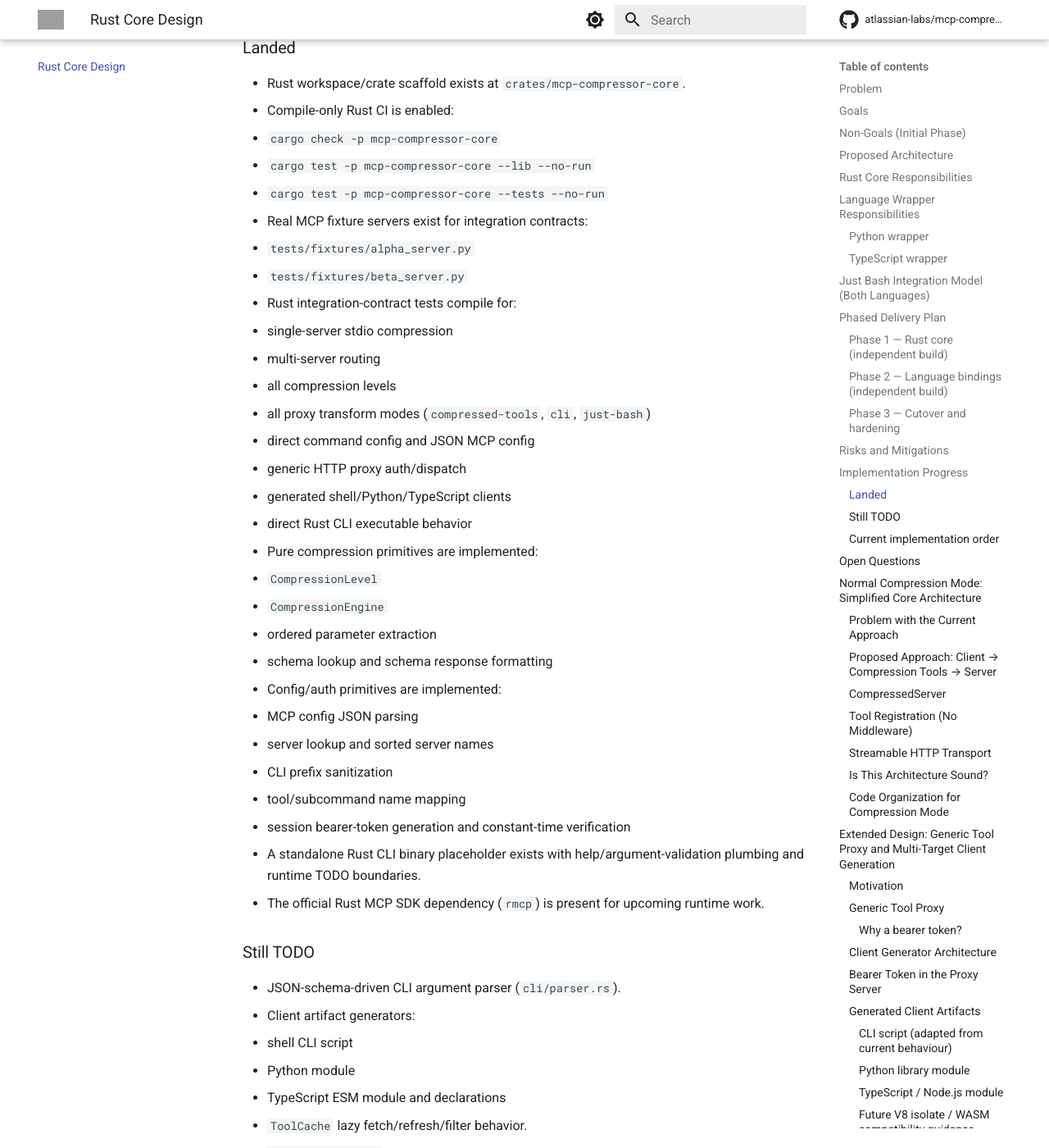
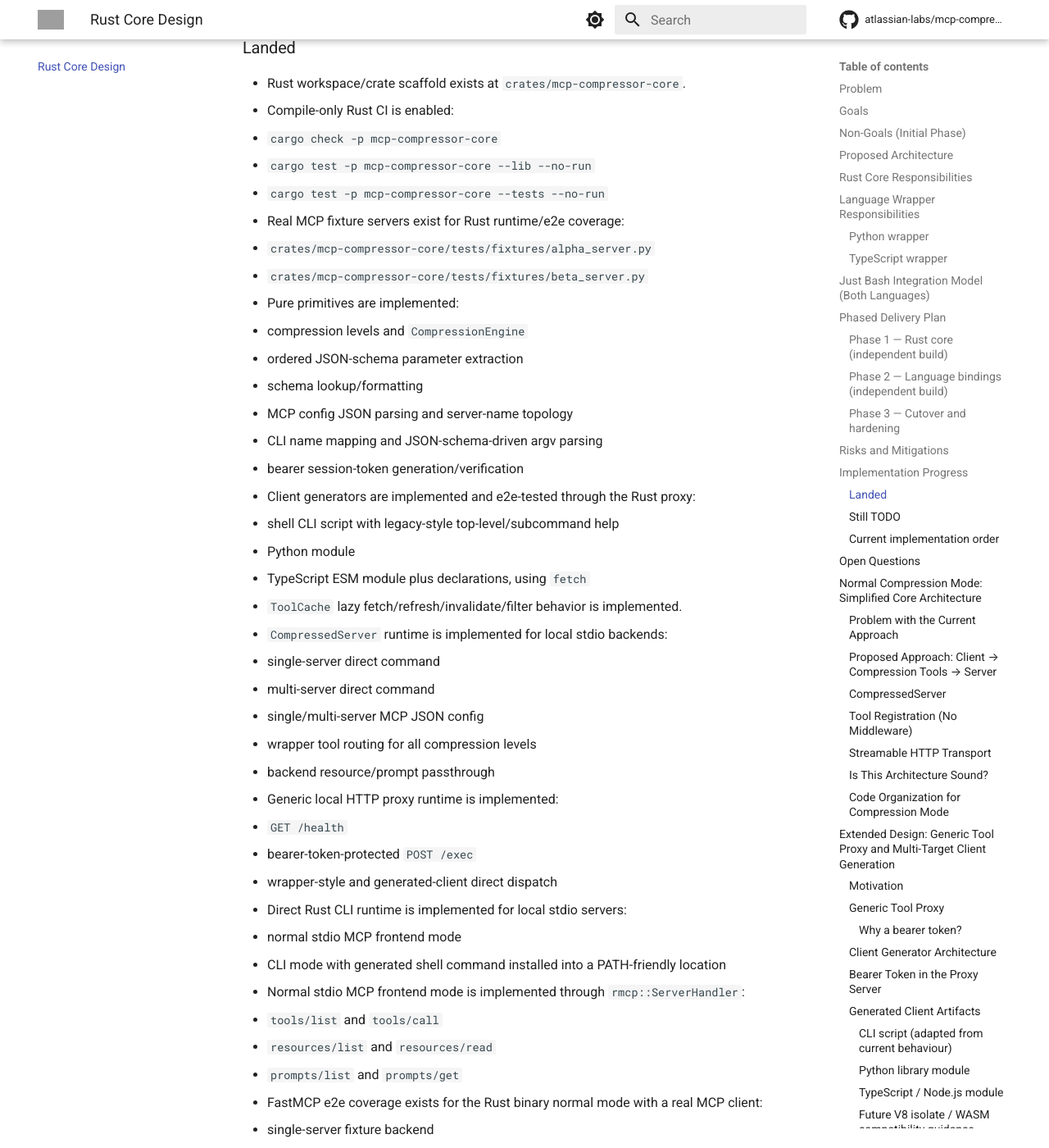
Before and after one commit to atlassian-labs/mcp-compressor, an MkDocs documentation site: the page built from docs/rust-core-design.md, in a window 1280 px wide and 1400 px high, scrolled down 4519 px. Shown: the whole window at 82% size. Built offline with MkDocs 1.6.1 and Material for MkDocs 9.7.7, drawn with Linux system fonts in a browser that asks for light colours; comment, search, counter and statistics services are not loaded; some of the changed text lies outside the part shown; grey boxes are pictures that could not be loaded.

Commit message:
docs: refresh rust core implementation status (#45)
Co-authored-by: Tim Esler <tesler@atlassian.com>

```diff
--- a/docs/rust-core-design.md
+++ b/docs/rust-core-design.md
@@ -162,66 +162,73 @@
   - `cargo check -p mcp-compressor-core`
   - `cargo test -p mcp-compressor-core --lib --no-run`
   - `cargo test -p mcp-compressor-core --tests --no-run`
-- Real MCP fixture servers exist for integration contracts:
-  - `tests/fixtures/alpha_server.py`
-  - `tests/fixtures/beta_server.py`
-- Rust integration-contract tests compile for:
-  - single-server stdio compression
-  - multi-server routing
-  - all compression levels
-  - all proxy transform modes (`compressed-tools`, `cli`, `just-bash`)
-  - direct command config and JSON MCP config
-  - generic HTTP proxy auth/dispatch
-  - generated shell/Python/TypeScript clients
-  - direct Rust CLI executable behavior
-- Pure compression primitives are implemented:
-  - `CompressionLevel`
-  - `CompressionEngine`
-  - ordered parameter extraction
-  - schema lookup and schema response formatting
-- Config/auth primitives are implemented:
-  - MCP config JSON parsing
-  - server lookup and sorted server names
-  - CLI prefix sanitization
-  - tool/subcommand name mapping
-  - session bearer-token generation and constant-time verification
-- A standalone Rust CLI binary placeholder exists with help/argument-validation plumbing and runtime TODO boundaries.
-- The official Rust MCP SDK dependency (`rmcp`) is present for upcoming runtime work.
+- Real MCP fixture servers exist for Rust runtime/e2e coverage:
+  - `crates/mcp-compressor-core/tests/fixtures/alpha_server.py`
+  - `crates/mcp-compressor-core/tests/fixtures/beta_server.py`
+- Pure primitives are implemented:
+  - compression levels and `CompressionEngine`
+  - ordered JSON-schema parameter extraction
+  - schema lookup/formatting
+  - MCP config JSON parsing and server-name topology
+  - CLI name mapping and JSON-schema-driven argv parsing
+  - bearer session-token generation/verification
+- Client generators are implemented and e2e-tested through the Rust proxy:
+  - shell CLI script with legacy-style top-level/subcommand help
+  - Python module
+  - TypeScript ESM module plus declarations, using `fetch`
+- `ToolCache` lazy fetch/refresh/invalidate/filter behavior is implemented.
+- `CompressedServer` runtime is implemented for local stdio backends:
+  - single-server direct command
+  - multi-server direct command
+  - single/multi-server MCP JSON config
+  - wrapper tool routing for all compression levels
+  - backend resource/prompt passthrough
+- Generic local HTTP proxy runtime is implemented:
+  - `GET /health`
+  - bearer-token-protected `POST /exec`
+  - wrapper-style and generated-client direct dispatch
+- Direct Rust CLI runtime is implemented for local stdio servers:
+  - normal stdio MCP frontend mode
+  - CLI mode with generated shell command installed into a PATH-friendly location
+- Normal stdio MCP frontend mode is implemented through `rmcp::ServerHandler`:
+  - `tools/list` and `tools/call`
+  - `resources/list` and `resources/read`
+  - `prompts/list` and `prompts/get`
+- FastMCP e2e coverage exists for the Rust binary normal mode with a real MCP client:
+  - single-server fixture backend
+  - tool schema lookup/invocation/listing
+  - backend and compressor resources
+  - prompt listing and prompt retrieval
+- In flight: normal-mode FastMCP e2e coverage for multi-server direct config and multi-server JSON config.
 
 ### Still TODO
 
-- JSON-schema-driven CLI argument parser (`cli/parser.rs`).
-- Client artifact generators:
-  - shell CLI script
-  - Python module
-  - TypeScript ESM module and declarations
-- `ToolCache` lazy fetch/refresh/filter behavior.
-- `CompressedServer` runtime:
-  - stdio backend connection through `rmcp`
-  - multi-server backend registry
-  - frontend MCP tool registration
-  - resource/prompt passthrough
-  - streamable HTTP frontend transport
-- Generic HTTP proxy runtime:
-  - `/health`
-  - authenticated `/exec`
-  - dispatch into compressed server runtime
-- Direct Rust CLI runtime execution for normal, CLI, and Just Bash modes.
-- FFI / binding surfaces for Python and TypeScript.
-- OAuth token persistence strategy and implementation.
+- Streamable HTTP frontend mode for normal compressed MCP serving.
+- Remote backend transports:
+  - streamable HTTP backend client
+  - SSE backend client if still required for parity
+- OAuth/token persistence for remote MCP servers.
+- Just Bash runtime transform mode.
+- Richer generated CLI help parity, if desired:
+  - argument descriptions
+  - required/optional labels
+  - type/default rendering
+- Python and TypeScript bindings/cutover:
+  - PyO3/maturin package surface
+  - napi-rs package surface
+  - parity tests against legacy Python/TS behavior
+- WASM/V8-isolate strategy remains future design work, not an initial implementation target.
 
 ### Current implementation order
 
 The recommended near-term sequence is:
 
-1. Implement `cli/parser.rs` while the work is still pure and testable.
-2. Implement `client_gen/*`, keeping generated TypeScript ESM/fetch-based and portable for future WASM/V8-isolate usage.
-3. Implement `server/tool_cache.rs` against mock backends.
-4. Implement `CompressedServer` single-server stdio runtime with `rmcp` and make the first real MCP fixture contract pass.
-5. Extend `CompressedServer` to multi-server JSON config, resource/prompt passthrough, and all transform modes.
-6. Implement the generic HTTP proxy runtime and generated-client e2e execution.
-7. Implement the direct Rust CLI runtime on top of the same server/proxy primitives.
-8. Add Python and TypeScript bindings after the Rust runtime is green.
+1. Finish/merge normal-mode multi-server and JSON-config e2e through a real MCP client.
+2. Implement streamable HTTP frontend mode for the Rust normal MCP server.
+3. Implement remote streamable HTTP backend transport detection and connection.
+4. Add OAuth/token persistence for remote backend servers, initially preserving existing FastMCP/Python behavior as the parity reference.
+5. Implement Just Bash runtime transform mode.
+6. Add Python and TypeScript bindings only after the Rust runtime is green for local and remote transports.
 
 ## Open Questions
 
```
